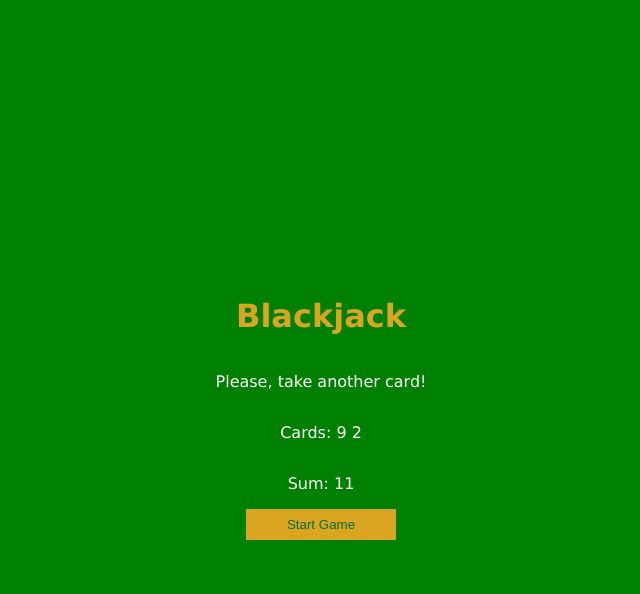
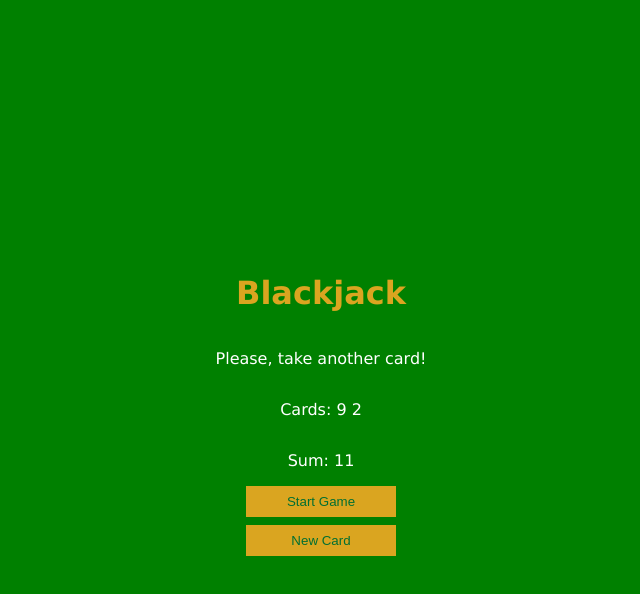
Before and after one commit to eurbasius/blackjack, a plain HTML site: page index.html in a window 1280 px wide. Both pictures are taken after a click on the button "Start Game". Shown: the whole page, without its empty margins (319-959 px from the left). Drawn offline with Linux system fonts and the light colour scheme.

Commit message:
adding cards array.

```diff
--- a/index.css
+++ b/index.css
@@ -28,4 +28,5 @@ button {
     width: 150px;
     border: none;
     color: #016f32;
+    margin-bottom: 8px;
 }
--- a/index.html
+++ b/index.html
@@ -13,6 +13,7 @@
     <p id="cardsEl">Cards:</p>
     <p id="sumEl">Sum:</p>
     <button onclick="startGame()">Start Game</button>
+    <button onclick="newCard()">New Card</button>
     <script src="index.js"></script>
 </body>
 </html>
--- a/index.js
+++ b/index.js
@@ -1,5 +1,6 @@
 let firstCard = 9;
 let secondCard = 2;
+let cards = [firstCard, secondCard];
 let sum = firstCard + secondCard;
 let message;
 let hasBlackJack = false;
@@ -9,15 +10,28 @@ let sumEl = document.getElementById("sumEl");
 let cardsEl = document.getElementById("cardsEl");
 
 function startGame() {
+  renderGame();
+}
+
+function renderGame() {
   sumEl.textContent = `Sum: ${sum}`;
-  cardsEl.textContent = `Cards: ${firstCard} ${secondCard}`;
+  cardsEl.textContent = `Cards: ${cards[0]} ${cards[1]}`;
+  // Render out all of the cards!
   if (sum <= 20) {
-      resultEl.textContent = "Please, take another card!";
+    resultEl.textContent = "Please, take another card!";
   } else if (sum === 21) {
-      resultEl.textContent = "Congratulations, you won!";
-      hasBlackJack = true;
+    resultEl.textContent = "Congratulations, you won!";
+    hasBlackJack = true;
   } else {
-      resultEl.textContent = "You lost!";
-      isAlive = false;
+    resultEl.textContent = "You lost!";
+    isAlive = false;
   }
 }
+
+function newCard() {
+    console.log("Drawing a new card from the deck!");
+    let card = 2;
+    sum += card;
+    cards.push(card);
+    renderGame();
+}
```
